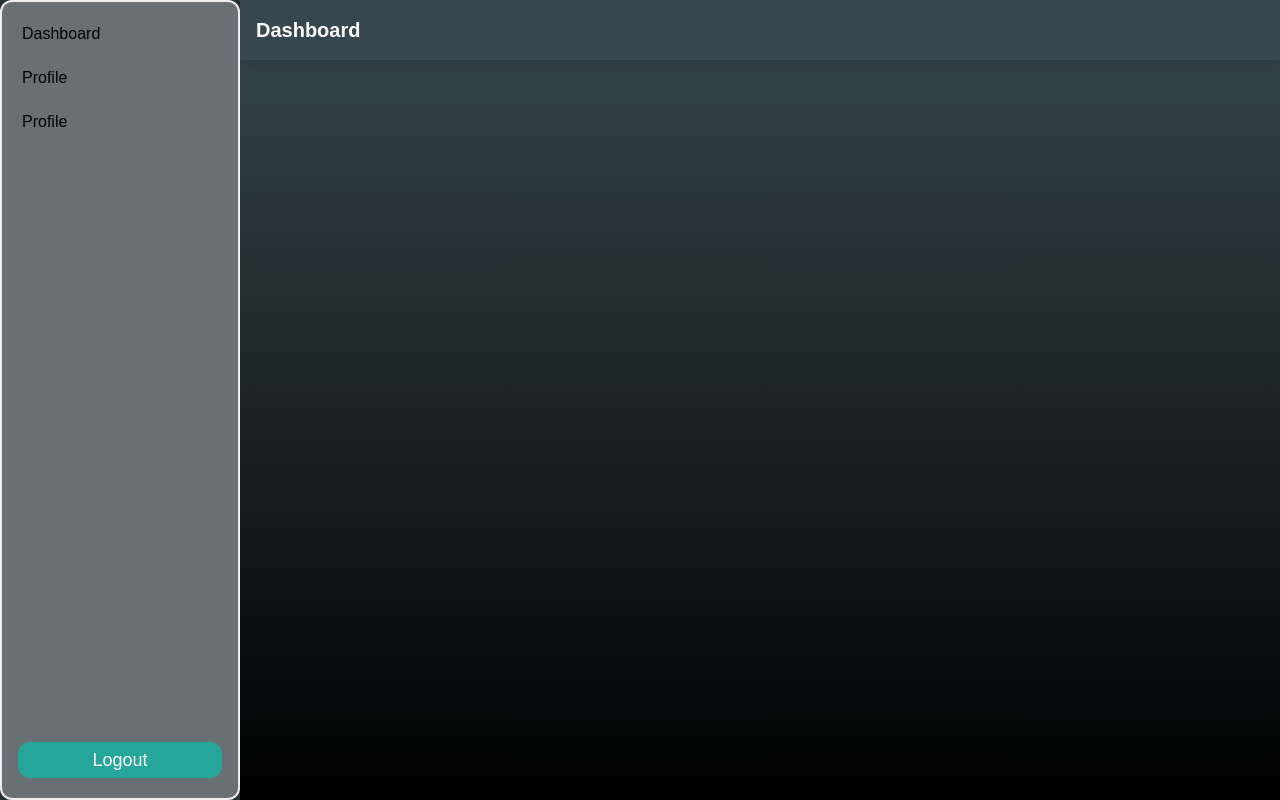
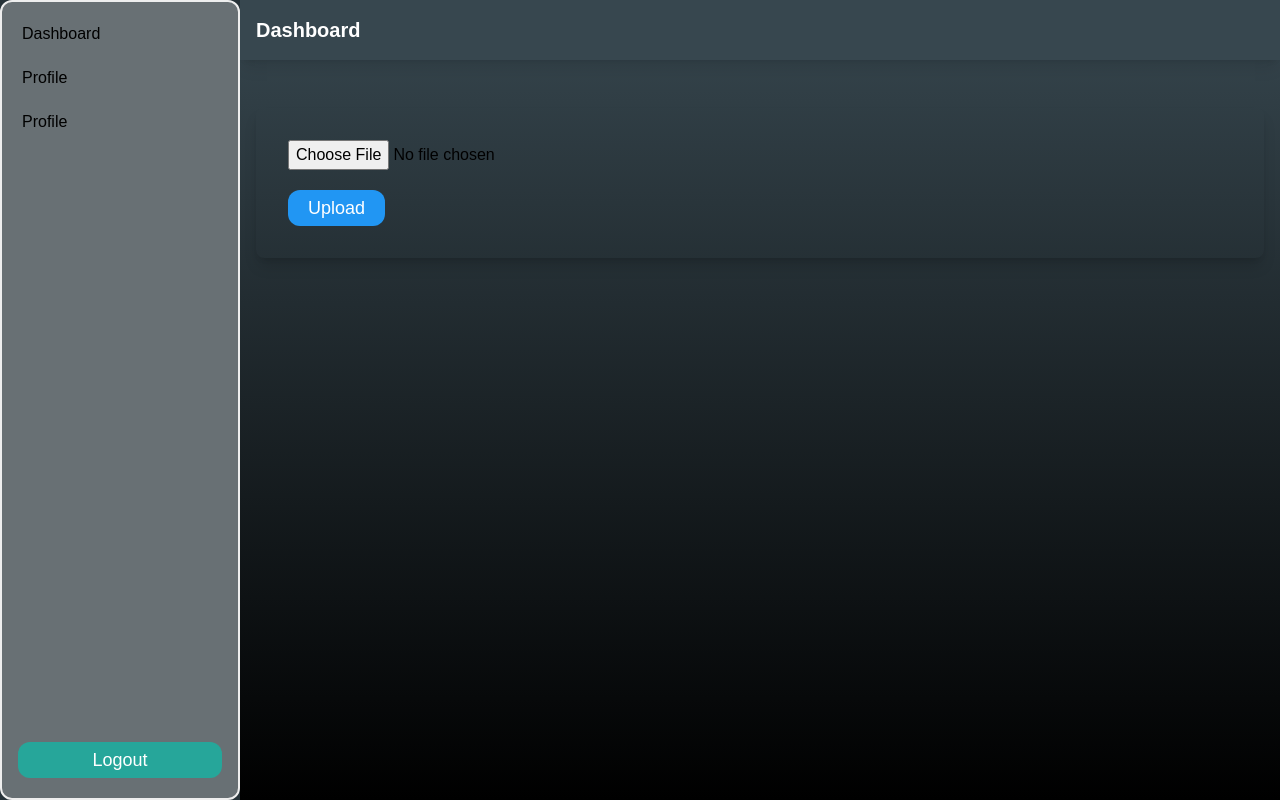
Before and after one commit to raunak234362/DashForge, a React (Vite) app: page /dashboard in a window 1280 px wide. Built offline with nearby package versions, Linux system fonts and the light colour scheme.

Commit message:
CSV upload done

```diff
--- a/package.json
+++ b/package.json
@@ -13,13 +13,16 @@
     "@clerk/clerk-react": "^5.21.0",
     "@material-tailwind/react": "^2.1.10",
     "@reduxjs/toolkit": "^2.5.0",
+    "axios": "^1.7.9",
+    "dotenv": "^16.4.7",
     "lucide-react": "^0.469.0",
     "react": "^18.3.1",
     "react-dom": "^18.3.1",
     "react-hook-form": "^7.54.2",
     "react-icons": "^5.4.0",
     "react-redux": "^9.2.0",
-    "react-router-dom": "^7.1.1"
+    "react-router-dom": "^7.1.1",
+    "react-toastify": "^11.0.2"
   },
   "devDependencies": {
     "@eslint/js": "^9.17.0",
--- /dev/null
+++ b/src/components/csv/CSV.jsx
@@ -0,0 +1,68 @@
+/* eslint-disable react/no-unknown-property */
+/* eslint-disable no-unused-vars */
+import React, { useState } from "react";
+import { Button, Input } from "../index";
+import { useForm } from "react-hook-form";
+import Service from "../../config/Service";
+
+const AddCSV = () => {
+  const [formData, setFormData] = useState("");
+  const {
+    register,
+    handleSubmit,
+    formState: { errors },
+    setValue,
+  } = useForm();
+
+  const handleFileChange = (e) => {
+    const file = e.target.files;
+
+    setFormData((prevState) => ({
+      ...prevState,
+      csv_upload: file,
+    }));
+  };
+
+  const handleCSV = async (csvData) => {
+    try {
+      if (!csvData) {
+        console.error("No file selected");
+        return;
+      }
+      const data = await Service.csvUpload(csvData);
+      console.log(data);
+      alert("Successfully added users from CSV");
+      return data;
+    } catch (error) {
+      console.error("Error adding users from CSV", error);
+    }
+  };
+
+  return (
+    <div className="rounded-lg shadow-lg shadow-black/15 p-8 mt-8">
+      <form onSubmit={handleSubmit(handleCSV)}>
+        <input
+          type="file"
+          id="csv"
+          required
+          accept=".xls,.xlsx,.csv"
+          // onChange={async (e) => {
+          //   handleFileChange(e, "csv_upload");
+          //   await setFormData((prevState) => ({
+          //     ...prevState,
+          //     csv_upload: e?.target?.files,
+          //   }));
+          // }}
+          {...register("csv_file")}
+        />
+        <div className="flex flex-row gap-10 mt-5">
+          <Button type="submit" onClick={handleCSV}>
+            Upload
+          </Button>
+        </div>
+      </form>
+    </div>
+  );
+};
+
+export default AddCSV;
--- a/src/components/dashboard/layout/DashboardLayout.jsx
+++ b/src/components/dashboard/layout/DashboardLayout.jsx
@@ -1,5 +1,5 @@
 import { useCallback, useState } from "react";
-import { Sidebar } from "../../index";
+import { AddCSV, Sidebar } from "../../index";
 import { Outlet } from "react-router-dom";
 
 const DashboardLayout = () => {
@@ -44,6 +44,9 @@ const DashboardLayout = () => {
         <main
           className="flex-grow overflow-y-auto p-4 transition-all duration-300"
         >
+          <div>
+          <AddCSV/>
+          </div>
           <Outlet />
         </main>
       </div>
--- a/src/components/index.js
+++ b/src/components/index.js
@@ -11,5 +11,6 @@ import AuthLayout from "./login/AuthLayout";
 //dashboard
 import DashboardLayout from "./dashboard/layout/DashboardLayout";
 import Sidebar from "./dashboard/sidebar/Sidebar";
+import AddCSV from "./csv/CSV";
 
-export { Layout, Button, Input, Select, DashboardLayout, Sidebar, Login, Signup,AuthLayout };
+export { Layout, Button, Input, Select, DashboardLayout, Sidebar, Login, Signup,AuthLayout, AddCSV };
--- /dev/null
+++ b/src/config/Service.js
@@ -0,0 +1,54 @@
+// Use ES module import for axios
+import axios from "axios";
+
+// Access environment variable properly
+const baseUrl = import.meta.env.VITE_API_URL;
+console.log("API URL:", baseUrl);
+
+class Service {
+  static async csvUpload({ csv_file }) {
+    // Check if the file is provided
+    const file = csv_file[0];
+    if (!file) {
+      console.error('No file selected');
+      return;
+    }
+    console.log("File details:", file);
+
+    try {
+      const formData = new FormData();
+      // Append the file to the formData
+      formData.append('file', file, file.name);
+      console.log("FormData created:", formData);
+
+      // Use the correct endpoint to upload the file
+      const response = await fetch(`${baseUrl}/upload-csv`, {
+        method: 'POST',
+        body: formData,  // Send the formData with the file
+        // Do NOT manually set the 'Content-Type', as FormData will handle it
+      });
+
+      // Log the response for debugging
+      console.log("Response object:", response);
+
+      if (!response.ok) {
+        // Handle unsuccessful responses
+        console.error(`HTTP error! Status: ${response.status}`);
+        return;
+      }
+
+      // Handle the response data (could be JSON, text, or any format depending on the backend)
+      const responseData = await response.json();  // Assuming the server responds with JSON
+      console.log("Response Data:", responseData);
+
+      return responseData;
+    } catch (error) {
+      console.error("Error uploading CSV:", error);
+      return error;
+    }
+  }
+
+
+}
+
+export default Service;
--- /dev/null
+++ b/src/config/constant.js
@@ -0,0 +1,2 @@
+// export const BASE_URL = "http://localhost:5001/api";
+export const BASE_URL = "https://zeroxday-dashforge-backend.onrender.com/api";
```
Also changed, not shown: 2 other files (tests, documents, lock files or other folders).
